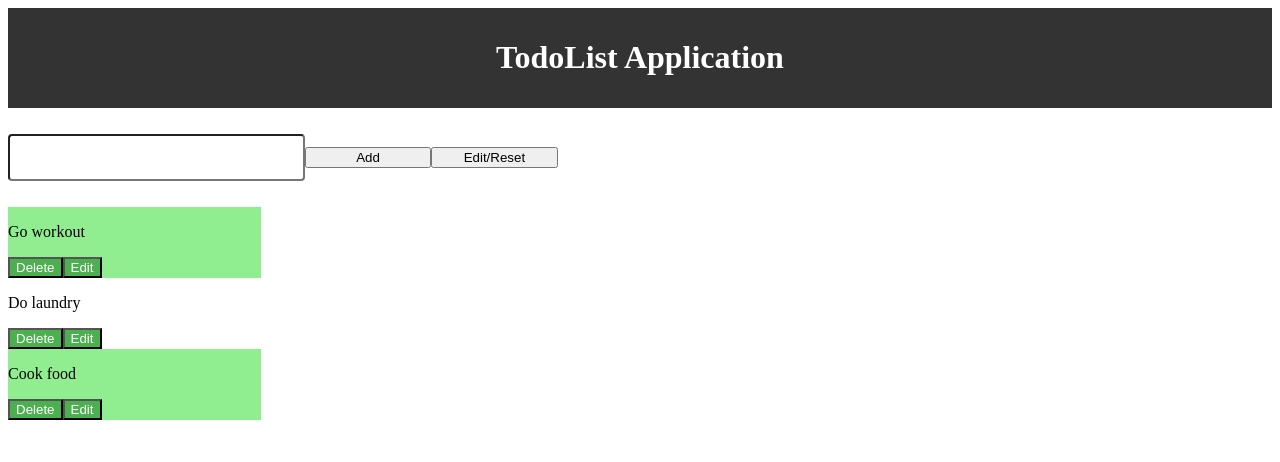
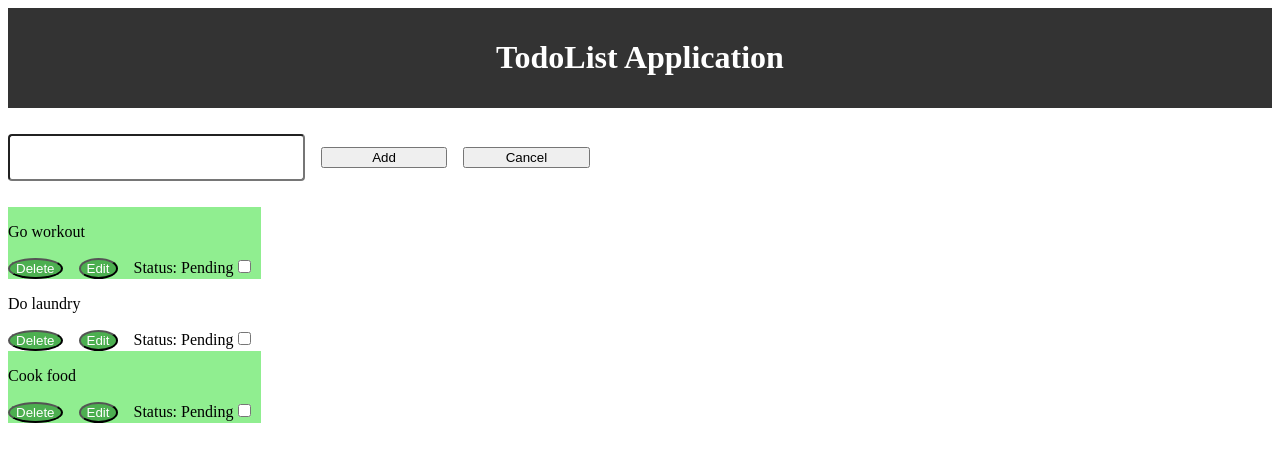
Before and after one commit to Anurag96/Vue_practice_todo, a Vue app: page / in a window 1280 px wide. Shown: the top 462 px of the page. Built offline with nearby package versions, Linux system fonts and the light colour scheme; what vue-uuid would draw is missing.

Commit message:
modified and added active status of todo item list

```diff
--- a/src/components/AddTodo.vue
+++ b/src/components/AddTodo.vue
@@ -2,10 +2,10 @@
   <div>
     <br />
     <form @submit.prevent="addTodo">
-      <input type="text" v-model="title" name="title" />
+      <input type="text" v-model="title" name="title" /> &nbsp;&nbsp;
       <button v-if="id==''" type="submit">Add</button>
-      <button v-if="id!=''" type="submit">update</button>
-      <button v-on:Click="resetTodo" type="submit">Edit/Reset</button>
+      <button v-if="id!=''" type="submit">update</button> &nbsp;&nbsp;
+      <button v-on:click="resetTodo()">Cancel</button>
       <br>
       <span v-if="!isValidate"> *Please enter a valid field</span>
     </form>
--- a/src/components/Todo.vue
+++ b/src/components/Todo.vue
@@ -1,8 +1,13 @@
 <template>
     <div v-bind:class="{ 'completed': todo.completed }">
-        <p v-on:click="markComplete">{{ todo.title }}</p>
-         <button @click="$emit('delete-todo', todo.id)">Delete</button>
-          <button @click="$emit('edit-todo', todo)">Edit</button>
+        <p >{{ todo.title }}</p>
+
+         <button @click="$emit('delete-todo', todo.id)">Delete</button> &nbsp;&nbsp;
+          <button @click="$emit('edit-todo', todo)">Edit</button> &nbsp;&nbsp;
+          <span v-if="!isActive" >Status: Pending</span>
+          <span v-if="isActive" >Status: Completed</span>
+          <input type="checkbox" id="checkbox" v-model="isActive">
+          <!-- <label for="checkbox">{{ isActive }}</label> -->
     </div>
 </template>
 
@@ -12,11 +17,16 @@ export default {
     props: [
     "todo"
         ],
-  methods: {
-    markComplete() {
-      this.todo.completed = !this.todo.completed
-    }
-  }
+        data(){
+          return{
+            isActive:false
+          }
+        },
+  // methods: {
+  //   markComplete() {
+  //     this.isActive==false
+  //   }
+  // }
 }
 </script>
 
@@ -24,8 +34,8 @@ export default {
   .completed {
     text-decoration: line-through;
   }
-   /* .button {border-radius: 50%;
-  } */
+   button {border-radius: 50%;
+  }
   button {
   background-color: #4CAF50; /* Green */
   color: white;
```
